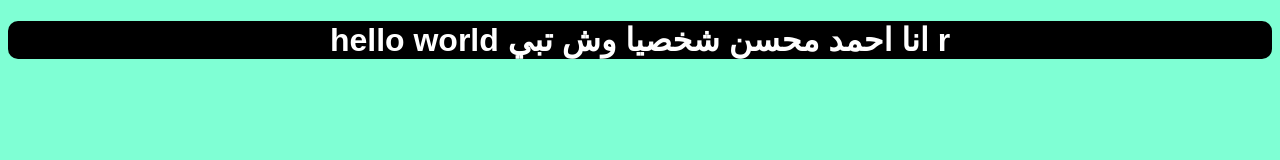
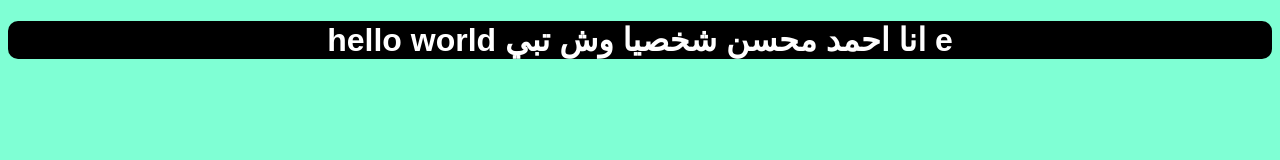
Before and after one commit to OEAMO0/myproject, a plain HTML site: page index.html in a window 1280 px wide. Drawn offline with Linux system fonts and the light colour scheme.

Commit message:
eeee ee ee ee

```diff
--- a/index.html
+++ b/index.html
@@ -7,7 +7,7 @@
     <link rel="stylesheet" href="style.css">
 </head>
 <body>
-    <h1>hello world انا احمد محسن شخصيا وش تبي r</h1>
+    <h1>hello world انا احمد محسن شخصيا وش تبي e</h1>
     <script src="app.js" ></script>
 </body>
 </html>
```
